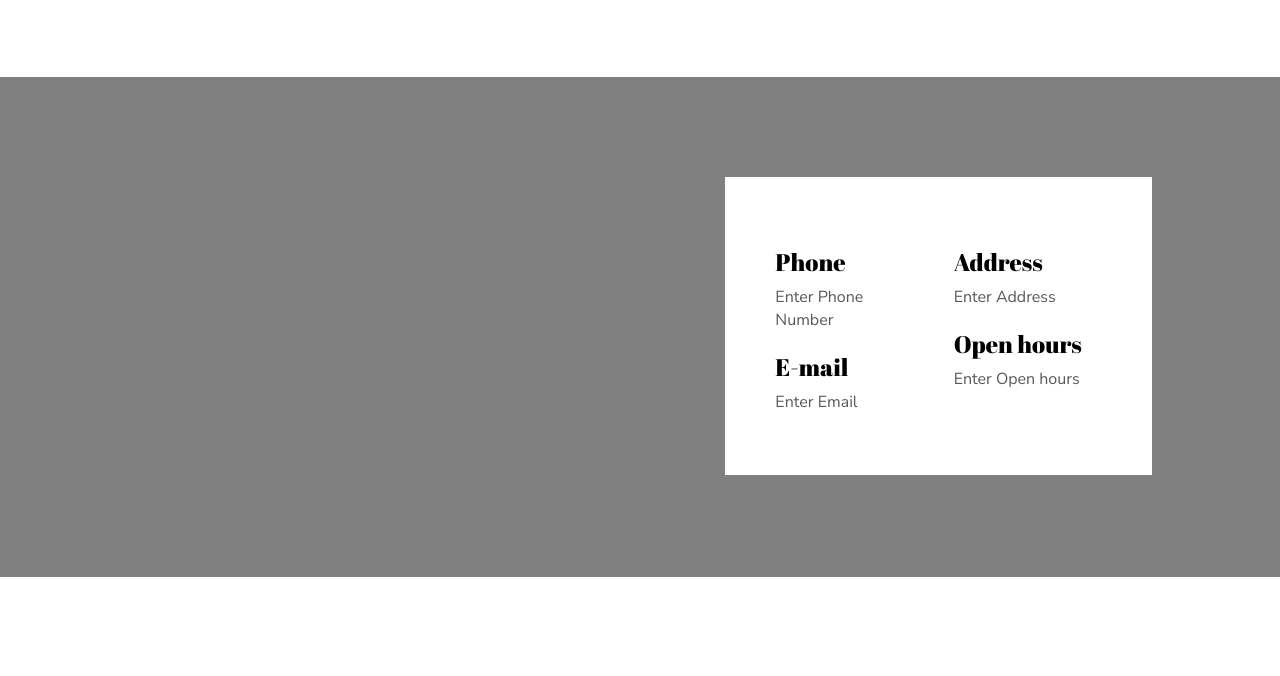
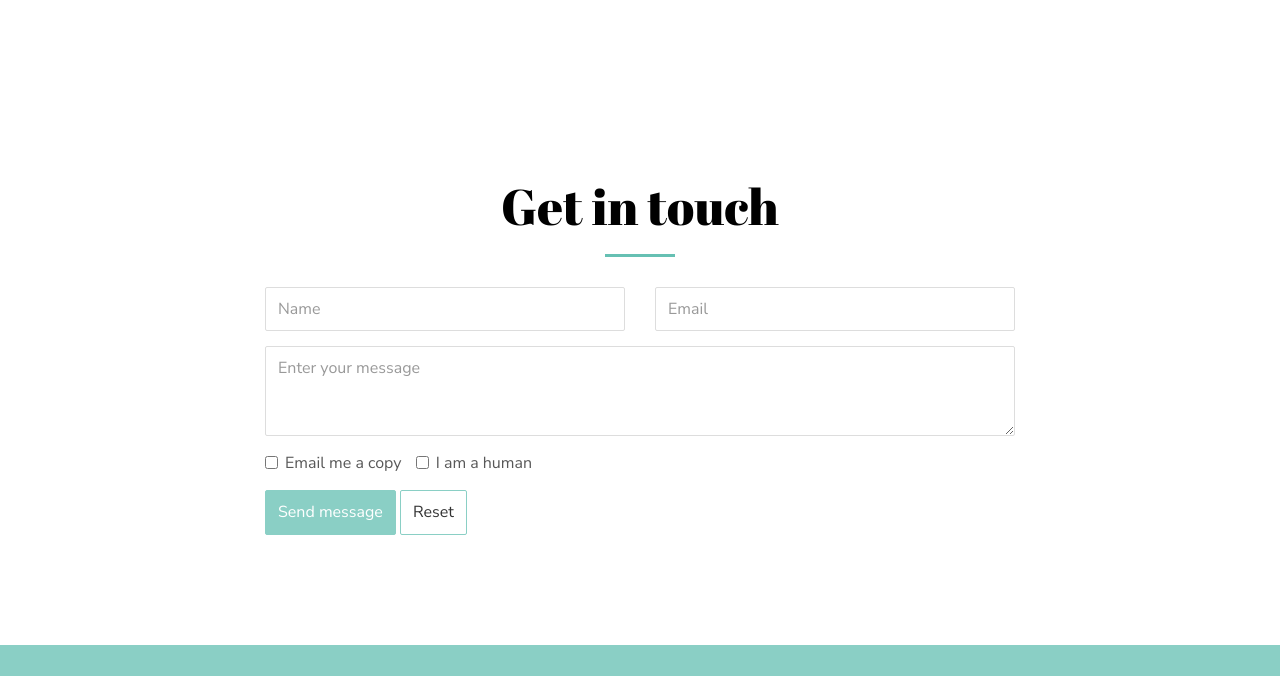
Before and after one commit to jaybooth851/CourtneyJayneDesign_Signup-Form.github.io, a plain HTML site: page index.html in a window 1280 px wide. Shown: the part 2564-3240 px from the top of the page. Drawn offline with Linux system fonts and the light colour scheme; a script that the page names is missing.

Commit message:
Removed Contact Details Section

```diff
--- a/index.html
+++ b/index.html
@@ -140,35 +140,6 @@
 </div>
 
 
-<div class="">
-    <div class='container-fluid'>
-        <div class="row map-container">
-            <div id="map"></div>
-            <div class="col-xs-10 col-md-4 contact-block-container reveal">
-                <div class="row">
-                    <div class="col-xs-12 col-sm-6">
-                        <h3>Phone</h3>
-                        <p>Enter Phone Number</p>
-
-                        <h3>E-mail</h3>
-                        <p>Enter Email</p>
-
-                    </div>
-
-                    <div class="col-xs-12 col-sm-6">
-                        <h3>Address</h3>
-                        <p6/>Enter Address</p>
-
-                        <h3>Open hours</h3>
-                        <p>Enter Open hours</p>
-                    </div>
-                </div>
-            </div>
-        </div>
-    </div>
-</div>
-
-
 <div class="section-container" id="contact-section-container">
     <div class="container contact-form-container">
         <div class="row">
```
